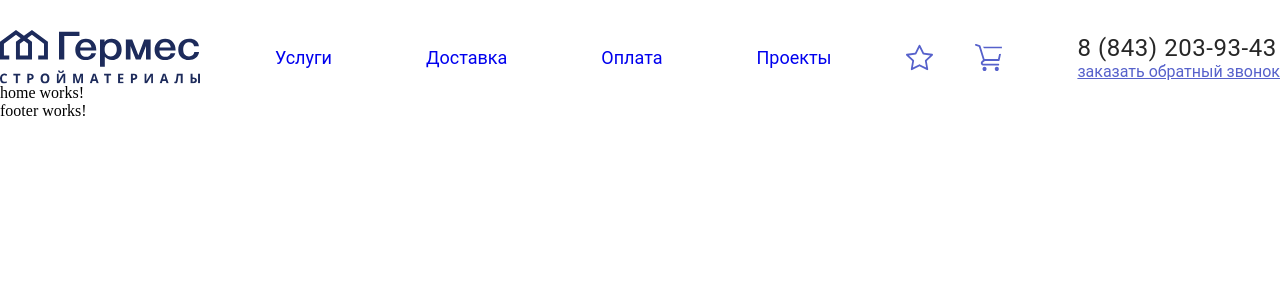
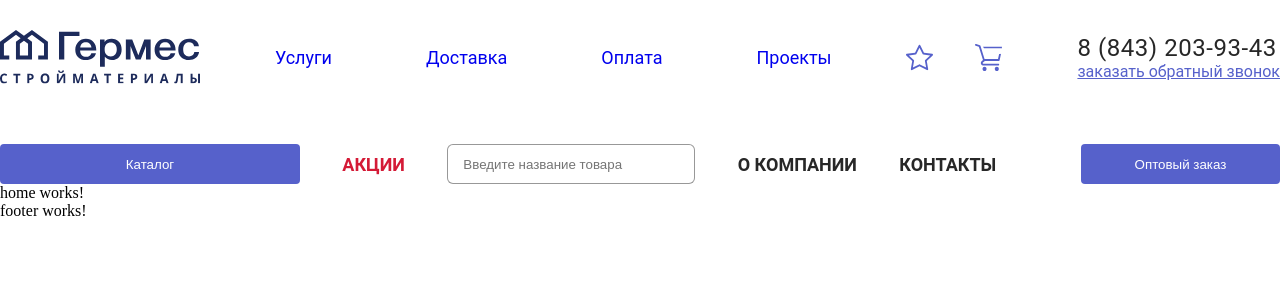
Before and after one commit to Hichigo112/Store, an Angular app: page /home in a window 1280 px wide. Shown: the top 300 px of the page. Built offline with nearby package versions, Linux system fonts and the light colour scheme.

Commit message:
stor-5/dop-navigation

```diff
--- a/src/app/components/header/header.component.html
+++ b/src/app/components/header/header.component.html
@@ -31,3 +31,32 @@
     </button>
   </div>
 </header>
+<div class="sub-header">
+  <div class="item">
+    <button class="catalog">
+      Каталог
+      <img class="search-mobile" ngSrc="assets/icons/search.svg" alt="" height="19" width="16">
+    </button>
+  </div>
+  <div class="item">
+    <a routerLink="stock" class="stock">АКЦИИ</a>
+  </div>
+  <div class="item">
+    <input placeholder="Введите название товара">
+  </div>
+  <div class="item">
+    <a [routerLink]="['/home/about']" class="about">О КОМПАНИИ</a>
+  </div>
+  <div class="item">
+    <a [routerLink]="['/home/contacts']" class="about">КОНТАКТЫ</a>
+  </div>
+  <div class="item">
+    <button class="search">
+      <img ngSrc="assets/icons/search.svg" alt="" height="19" width="16">
+    </button>
+  </div>
+  <div class="item">
+    <button class="order">Оптовый заказ</button>
+  </div>
+
+</div>
--- a/src/app/components/header/header.component.scss
+++ b/src/app/components/header/header.component.scss
@@ -103,6 +103,66 @@ nav {
   }
 }
 
+.sub-header {
+  margin-top: 60px;
+  display: flex;
+  align-items: center;
+  justify-content: space-between;
+  .item {
+
+    button {
+      background-color: var(--blue);
+      color: #FFFFFF;
+      border: none;
+      &:hover {
+        background-color: var(--darkblue);
+      }
+    }
+    .catalog {
+      width: 300px;
+      height: 40px;
+      border-radius: 4px;
+      cursor: pointer;
+      .search-mobile {
+        display: none;
+      }
+    }
+    a.stock {
+      text-decoration: none;
+      font-family: Roboto, serif;
+      font-size: 18px;
+      font-weight: 700;
+      color: var(--red);
+      cursor: pointer;
+    }
+    input {
+      width: 248px;
+      height: 40px;
+      border-radius: 6px;
+      border: 1px solid rgba(109, 109, 109, 0.70);
+      padding: 0 15px;
+      outline: none;
+    }
+    .order {
+      width: 199px;
+      height: 40px;
+      border-radius: 4px;
+      cursor: pointer;
+    }
+    .about {
+      cursor: pointer;
+      color: var(--black);
+      font-family: Roboto, serif;
+      font-size: 18px;
+      font-weight: 600;
+      text-decoration: none;
+    }
+    .search {
+      display: none;
+    }
+  }
+}
+
 @media screen and (max-width: 1150px) {
   .logo {
     width: 158px;
@@ -134,6 +194,31 @@ nav {
     }
     .phone {
       display: none;
+    }
+  }
+
+  .sub-header {
+    .item {
+      .catalog {
+        width: 229px;
+        height: 40px;
+        font-size: 18px;
+      }
+      a.stock {
+        font-size: 14px;
+      }
+      input {
+        width: 205px;
+        height: 40px;
+      }
+      .order {
+        font-size: 14px;
+        width: 155px;
+        height: 33px;
+      }
+      .about {
+        font-size: 14px;
+      }
     }
   }
 }
@@ -182,9 +267,43 @@ nav {
       z-index: 2;
     }
   }
-
   .header.open nav {
     display: block;
+  }
+  .sub-header {
+    .item {
+      a.stock {
+        font-size: 14px;
+        background-color: var(--blue);
+        padding: 13px 35px;
+        color: #FFFFFF;
+        border-radius: 4px;
+        &:hover {
+          background-color: var(--darkblue);
+        }
+      }
+      input {
+        display: none;
+      }
+      .order {
+        display: none;
+      }
+      .about {
+        font-size: 14px;
+        background-color: var(--blue);
+        padding: 13px 35px;
+        color: #FFFFFF;
+        border-radius: 4px;
+        &:hover {
+          background-color: var(--darkblue);
+        }
+      }
+      .search {
+        display: block;
+        padding: 9px 25px;
+        border-radius: 4px;
+      }
+    }
   }
 }
 
@@ -202,7 +321,29 @@ nav {
     .phone {
       display: block;
     }
+  }
 
+  .sub-header {
+    .item {
+      .catalog {
+        width: 450px;
+        .search-mobile {
+          display: inline-block;
+          position: absolute;
+          right: 20px;
+          cursor: default;
+        }
+      }
+      a.stock {
+        display: none;
+      }
+      .about {
+        display: none;
+      }
+      .search {
+        display: none;
+      }
+    }
   }
 }
 
@@ -211,4 +352,11 @@ nav {
     width: 109px;
     height: 29px;
   }
+  .sub-header {
+    .item {
+      .catalog {
+        width: 300px;
+      }
+    }
+  }
 }
```
Also changed, not shown: src/assets/icons/otherBurger.svg (added), src/assets/icons/search.svg (added).
